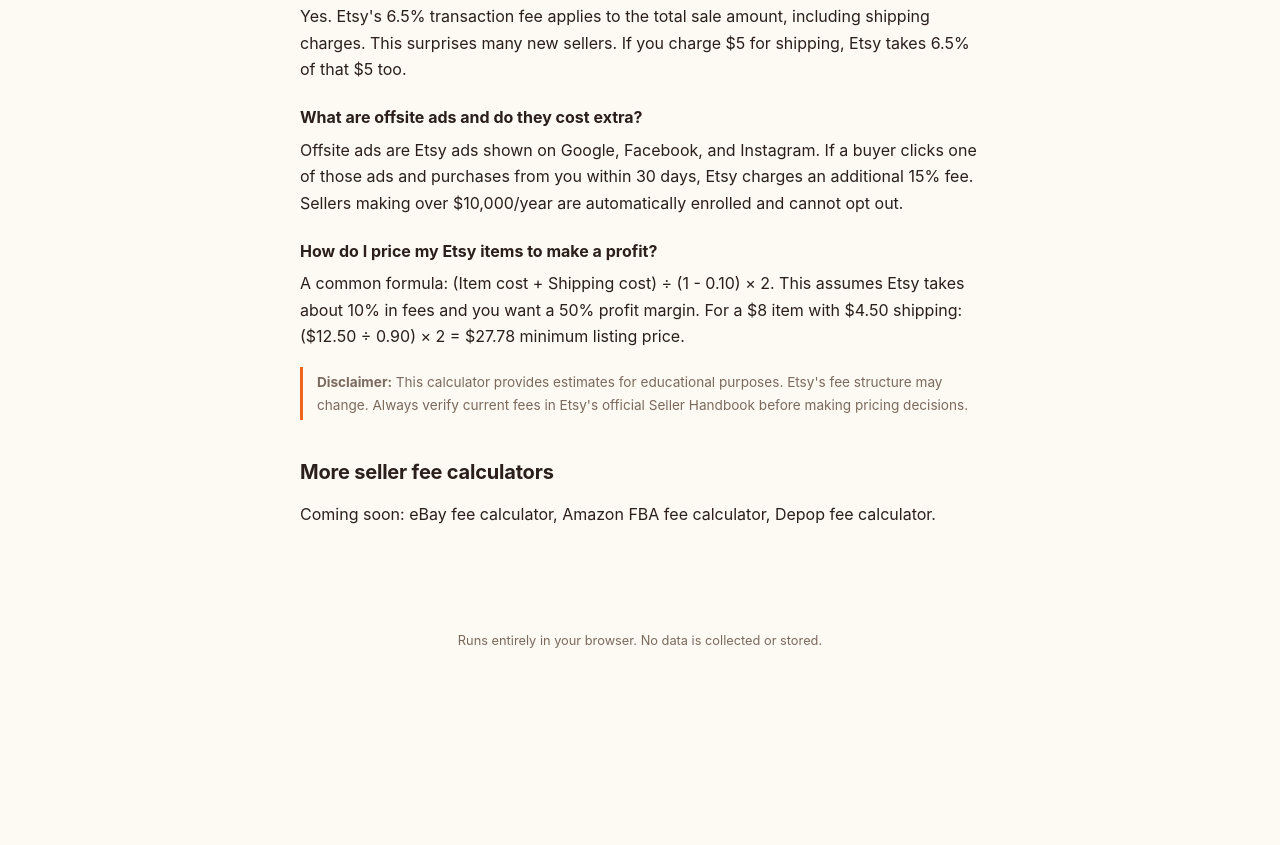
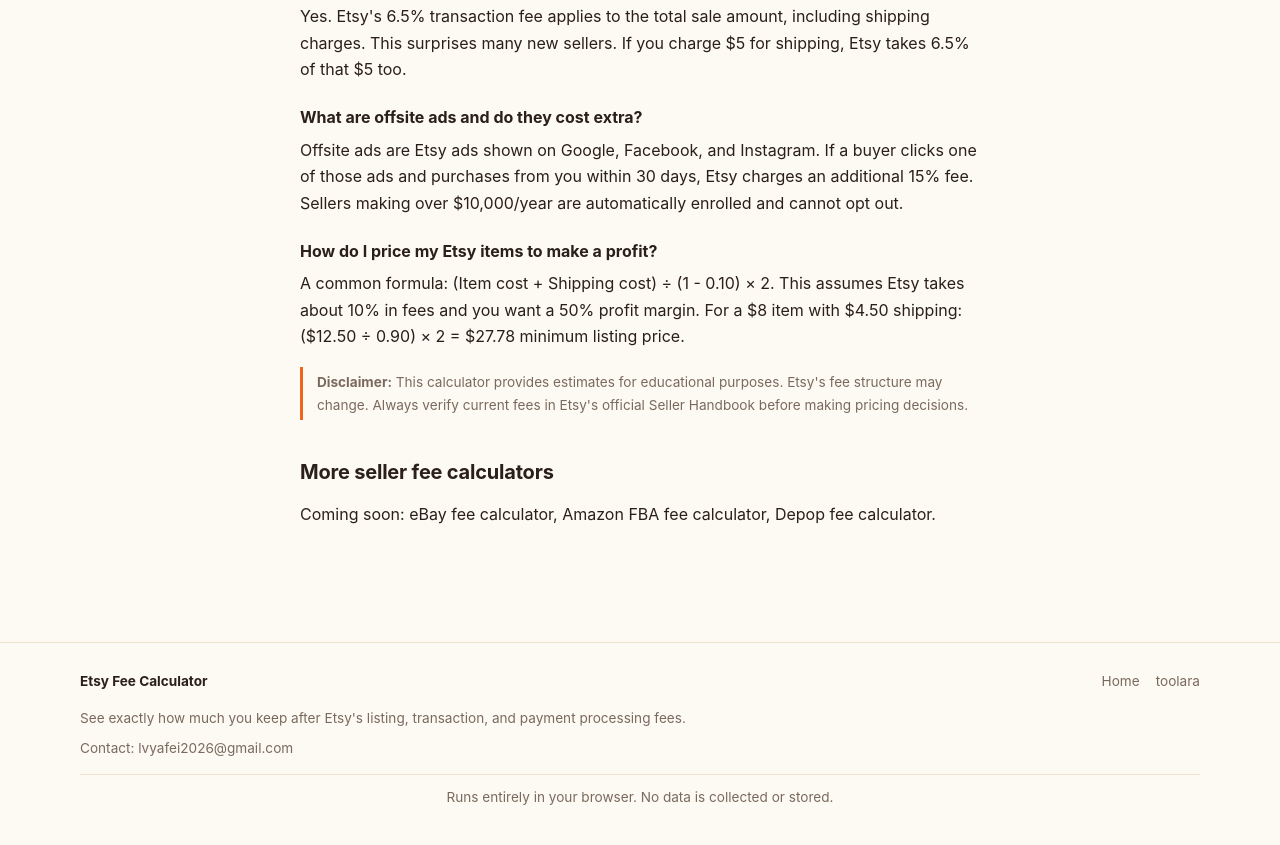
Before and after one commit to lvyafei2026-coder/etsy-fee-calculator, a plain HTML site: page index.html in a window 1280 px wide. Shown: the part 1860-2705 px from the top of the page. Before the commit the page ends 2559 px from the top, so only its background shows below. Drawn offline with Linux system fonts and the light colour scheme.

Commit message:
Add site footer and Music auth navigation

```diff
--- a/css/style.css
+++ b/css/style.css
@@ -158,3 +158,16 @@
   .site-nav { width: 100%; justify-content: space-between; gap: 8px; }
   .site-nav select { min-width: 118px; }
 }
+
+.site-footer { margin-top: 36px; padding: 28px 20px 36px; border-top: 1px solid var(--border, rgba(100,116,139,0.25)); color: var(--muted, #64748b); font-size: 0.85rem; line-height: 1.6; }
+.site-footer-inner { max-width: 1120px; margin: 0 auto; }
+.site-footer-details { text-align: left; }
+.site-footer-top { display: flex; align-items: center; justify-content: space-between; gap: 16px; flex-wrap: wrap; }
+.site-footer-brand { color: var(--text, #0f1c2e); font-weight: 700; text-decoration: none; }
+.site-footer-nav { display: flex; align-items: center; gap: 16px; flex-wrap: wrap; }
+.site-footer a { color: inherit; text-decoration: none; }
+.site-footer a:hover { color: var(--accent, #2563eb); text-decoration: underline; }
+.site-footer-description { max-width: 760px; margin: 16px 0 8px; }
+.site-footer-contact { margin: 8px 0; }
+.site-footer-privacy { margin: 14px 0 0; padding-top: 12px; border-top: 1px solid var(--border, rgba(100,116,139,0.25)); }
+@media (max-width: 560px) { .site-footer-top { align-items: flex-start; flex-direction: column; gap: 10px; } .site-footer-nav { gap: 12px; } }
--- a/index.html
+++ b/index.html
@@ -188,7 +188,17 @@
   </section>
 </main>
 
-<footer class="footer" data-i18n="footer">Runs entirely in your browser. No data is collected or stored.</footer>
+<footer class="footer site-footer">
+<div class="site-footer-inner"><div class="site-footer-details">
+<div class="site-footer-top">
+<span class="site-footer-brand" data-i18n="title">Etsy Fee Calculator</span>
+<nav class="site-footer-nav" aria-label="Quick navigation"><a href="/">Home</a><a href="https://toolara.dev/">toolara</a></nav>
+</div>
+<p class="site-footer-description" data-i18n="subtitle">See exactly how much you keep after Etsy's listing, transaction, and payment processing fees.</p>
+<p class="site-footer-contact"><span>Contact:</span> <a href="mailto:lvyafei2026@gmail.com">lvyafei2026@gmail.com</a></p>
+</div><p class="site-footer-privacy" data-i18n="footer">Runs entirely in your browser. No data is collected or stored.</p>
+</div>
+</footer>
 
 <script src="/js/i18n.js"></script>
 <script src="/js/calculator.js"></script>
```
Also changed, not shown: zh/index.html (+11 -1 lines).
